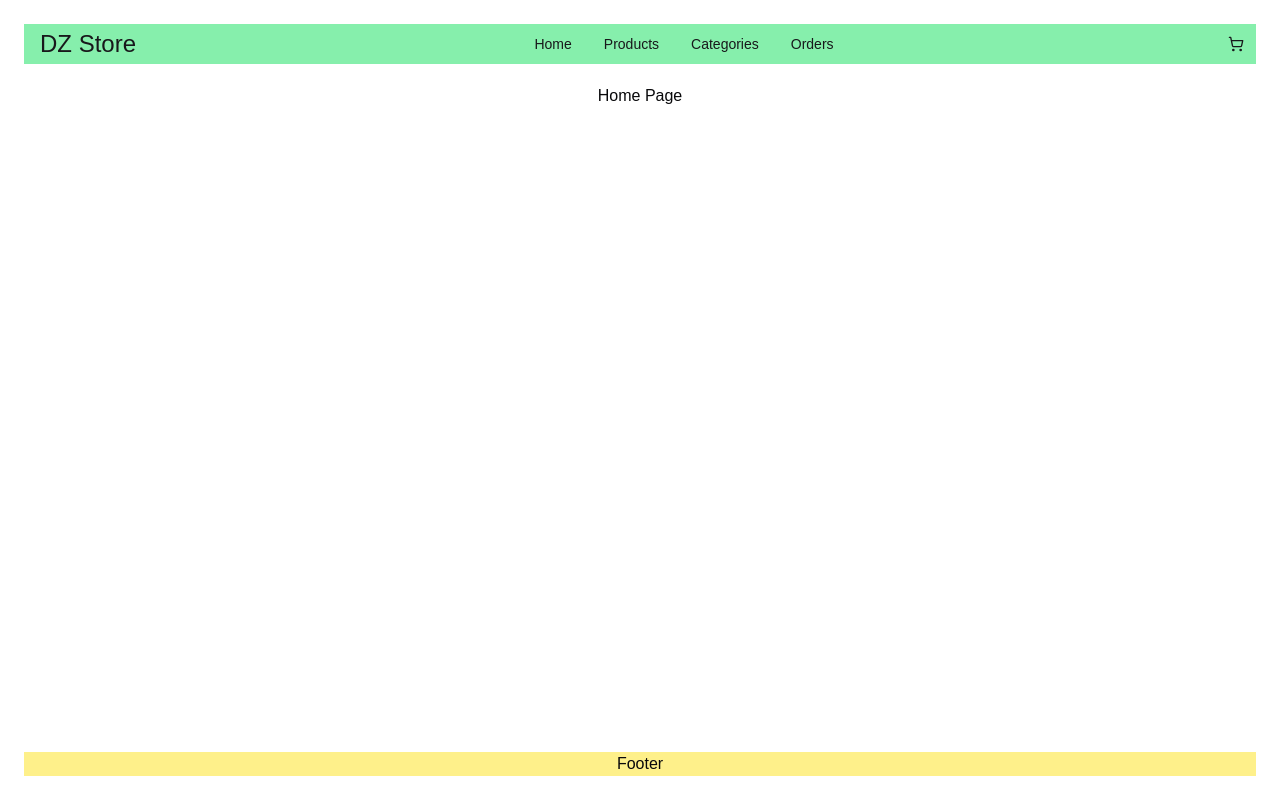
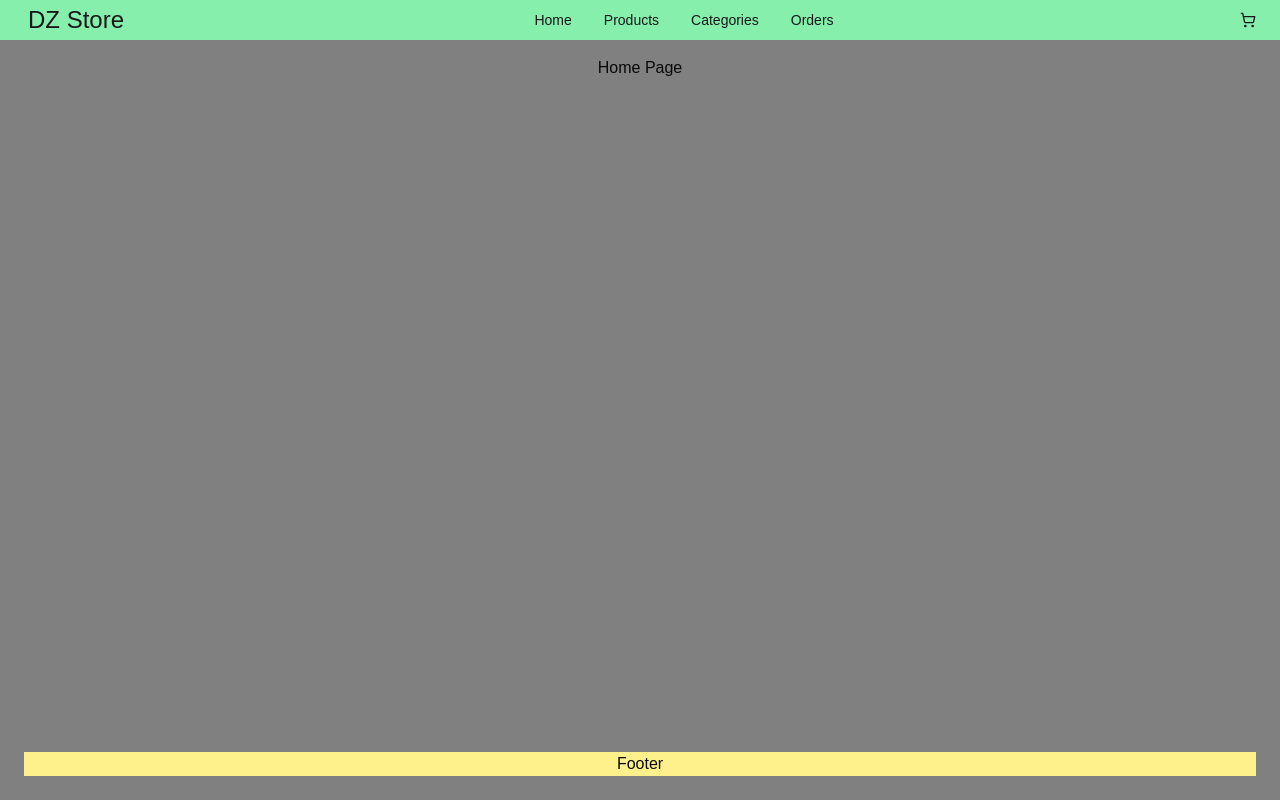
Before and after one commit to ahmadalzoubi13579/dz-e-commerce, a Next.js app: page / in a window 1280 px wide. Built offline with nearby package versions, Linux system fonts and the light colour scheme; what tailwindcss-logical would draw is missing.

Commit message:
feat: make header fixed

```diff
--- a/src/app/features/products/components/ProductDetails/ProductDetails.tsx
+++ b/src/app/features/products/components/ProductDetails/ProductDetails.tsx
@@ -4,6 +4,8 @@ import { FC } from 'react';
 import { useGetProductDetailsQuery } from '../../services/queries';
 import { Badge } from '~/src/components/ui/badge';
 import { AlbumGrid } from '~/src/app/shared/components/AlbumGrid';
+import { Button } from '~/src/components/ui/button';
+import { ShoppingBasket } from 'lucide-react';
 
 interface ProductDetailsProps {
   id: string;
@@ -42,9 +44,15 @@ const ProductDetails: FC<ProductDetailsProps> = ({ id }) => {
 
       <AlbumGrid images={images} />
 
-      <div className='flex items-center space-x-2'>
-        <h3 className='text-lg'>Price: </h3>
-        <span>{price.amount.toFixed(2)} $</span>
+      <div className='flex flex-col items-center'>
+        <div className='flex items-center space-x-2'>
+          <h3 className='text-lg'>Price: </h3>
+          <span>{price.amount.toFixed(2)} $</span>
+        </div>
+        <Button>
+          <ShoppingBasket />
+          <span>Add to Cart</span>
+        </Button>
       </div>
     </section>
   );
--- a/src/app/layout.tsx
+++ b/src/app/layout.tsx
@@ -27,7 +27,12 @@ export default function RootLayout({
 }>) {
   return (
     <html lang='en'>
-      <body className={`${geistSans.variable} ${geistMono.variable} antialiased`}>
+      <body
+        className={`${geistSans.variable} ${geistMono.variable} antialiased`}
+        style={{
+          backgroundColor: 'grey',
+        }}
+      >
         <ReactQueryProvider>
           <Umbrella>{children}</Umbrella>
         </ReactQueryProvider>
--- a/src/app/shared/components/Header/Header.tsx
+++ b/src/app/shared/components/Header/Header.tsx
@@ -5,7 +5,7 @@ import { SideMenu } from '../SideMenu';
 
 const Header = () => {
   return (
-    <header className='bg-green-300 flex justify-between items-center'>
+    <header className='bg-green-300 fixed z-50 top-0 left-0 w-full px-3 flex justify-between items-center'>
       <SideMenu />
       <Logo />
       <NavBar />
--- a/src/app/shared/components/Main/Main.tsx
+++ b/src/app/shared/components/Main/Main.tsx
@@ -2,7 +2,7 @@ import { FC } from 'react';
 import { ContainerProps } from '~/src/types/next';
 
 const Main: FC<ContainerProps> = ({ children }) => {
-  return <main className='mt-5'>{children}</main>;
+  return <main className='mt-8'>{children}</main>;
 };
 
 export { Main };
```
